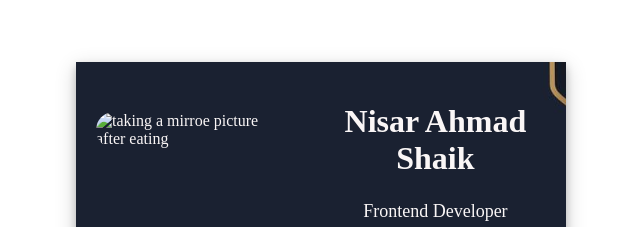
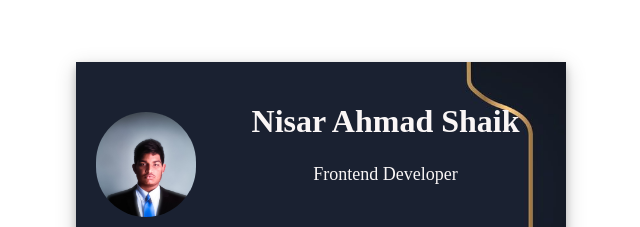
Before and after one commit to Nisar1000/Business-card, a plain HTML site: page index.html in a window 1280 px wide. Shown: the part 232-459 px from the top of the page, without its empty margins (319-959 px from the left). Drawn offline with nearby package versions, Linux system fonts and the light colour scheme; a web font is replaced by a local one.

Commit message:
Update index.html

```diff
--- a/index.html
+++ b/index.html
@@ -14,7 +14,7 @@
     <div class="container">
         <div class="card-div">
             <div>
-                <img class="card" src="CARD.JPG" alt="taking a mirroe picture after eating   ">
+                <img class="card" src="profile photo_edited.jpg" alt="taking a mirroe picture after eating   ">
             </div>
 
             <div class="text">
```
